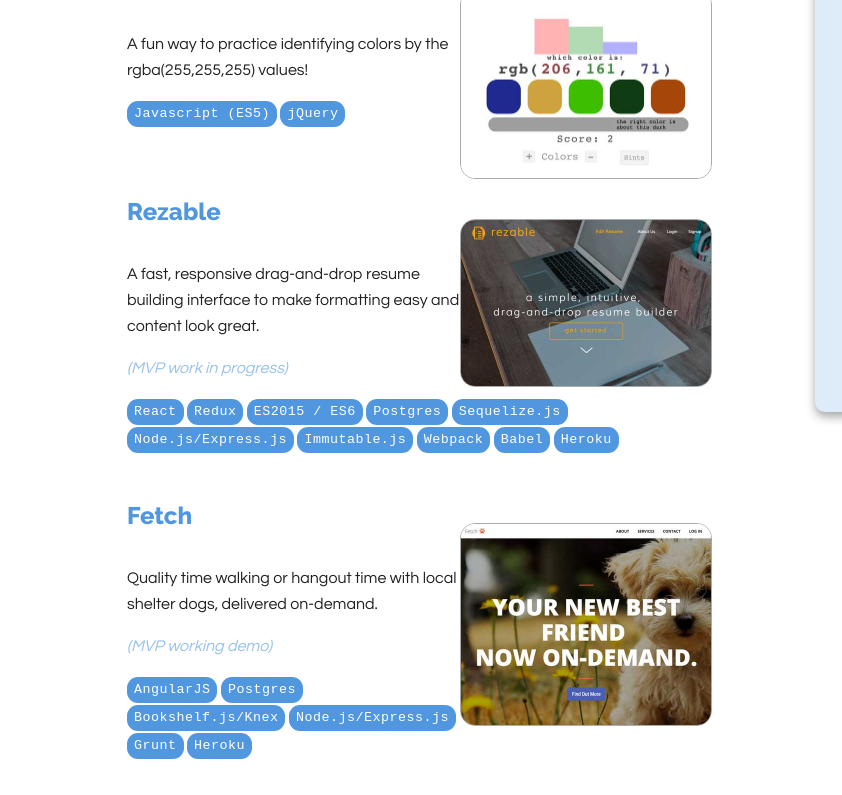
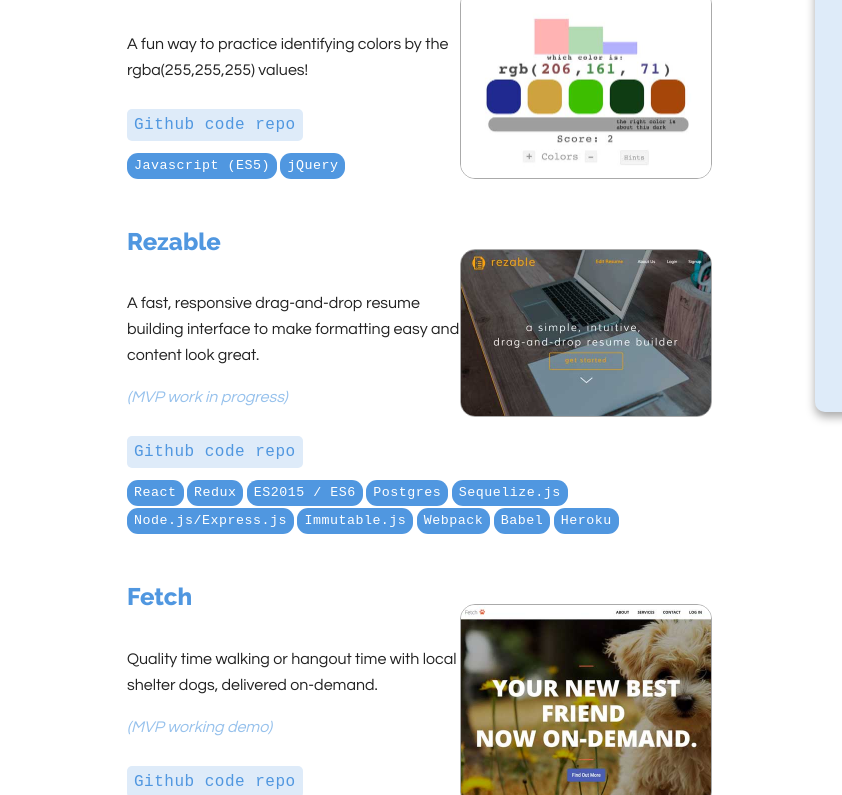
Before and after one commit to melodylu/melodylu.github.io, a plain HTML site: page index.html in a window 1280 px wide. Shown: the part 157-952 px from the top of the page, 0-842 px from the left. Drawn offline with nearby package versions, Linux system fonts and the light colour scheme.

Commit message:
Add repo links

```diff
--- a/css/main.css
+++ b/css/main.css
@@ -268,10 +268,32 @@ article section {
     display: inline-block;
     font-size: smaller;
     color: white;
-    font-family: 'Oswald', sans-serif;
     letter-spacing: .5px;
     font-family: monospace;
 }
+
+a.repo-link, a.repo-link:visited {
+    background-color: rgb(222, 235, 249);
+    padding: 3px 7px;
+    margin: 10px 0px;
+    border-radius: 5px;
+    display: inline-block;
+    color: rgb(80, 151, 224);
+    letter-spacing: .5px;
+    font-family: monospace;
+}
+
+a.repo-link:hover {
+    background-color: rgba(80, 151, 224, .5);
+    padding: 3px 7px;
+    margin: 10px 0px;
+    border-radius: 5px;
+    display: inline-block;
+    color: rgb(80, 151, 224);
+    letter-spacing: .5px;
+    font-family: monospace;
+}
+
 
 
 .image-thumbnail {
--- a/index.html
+++ b/index.html
@@ -65,6 +65,7 @@
                         <img class="image-thumbnail" src="./img/rgb_500px.jpg">
                     </a>
                     <p>A fun way to practice identifying colors by the rgba(255,255,255) values!</p>
+                    <a class="repo-link" href="https://github.com/melodylu/rgb-yay">Github code repo</a>
                     <ul class='tech-list'>
                         <li>Javascript (ES5)</li>
                         <li>jQuery</li>
@@ -75,7 +76,9 @@
                         <h2>Rezable</h2>
                         <img class="image-thumbnail" src="./img/rezableTitle_500px.jpg">
                     </a>
-                    <p>A fast, responsive drag-and-drop resume building interface to make formatting easy and content look great. </p><p class="note">(MVP work in progress)</p>
+                    <p>A fast, responsive drag-and-drop resume building interface to make formatting easy and content look great. </p>
+                    <p class="note">(MVP work in progress)</p>
+                    <a class="repo-link" href="https://github.com/dont-fear-the-repo/fear-the-repo">Github code repo</a>
                     <!-- <iframe src="https://player.vimeo.com/video/149104789?color=ff9f10&amp;title=0&amp;byline=0&amp;portrait=0" width="500" height="281" frameborder="0" webkitAllowFullScreen mozallowfullscreen allowFullScreen></iframe> -->
                     <ul class='tech-list'>
                         <li>React</li>
@@ -97,6 +100,7 @@
                     </a>
                     <p>Quality time walking or hangout time with local shelter dogs, delivered on-demand. </p>
                     <p class="note">(MVP working demo)</p>
+                    <a class="repo-link" href="https://github.com/dundermifflin/fetch">Github code repo</a>
                     <ul class='tech-list'>
                         <li>AngularJS</li>
                         <li>Postgres</li>
@@ -113,6 +117,7 @@
                     </a>
                     <p>Create and share your favorite book lists! Populated from the New York Times book list and Google Books.</p>
                     <p class="note">(MVP working demo)</p>
+                    <a class="repo-link" href="https://github.com/dundermifflin/knapsack">Github code repo</a>
                     <ul class='tech-list'>
                         <li>AngularJS</li>
                         <li>Postgres</li>
```
